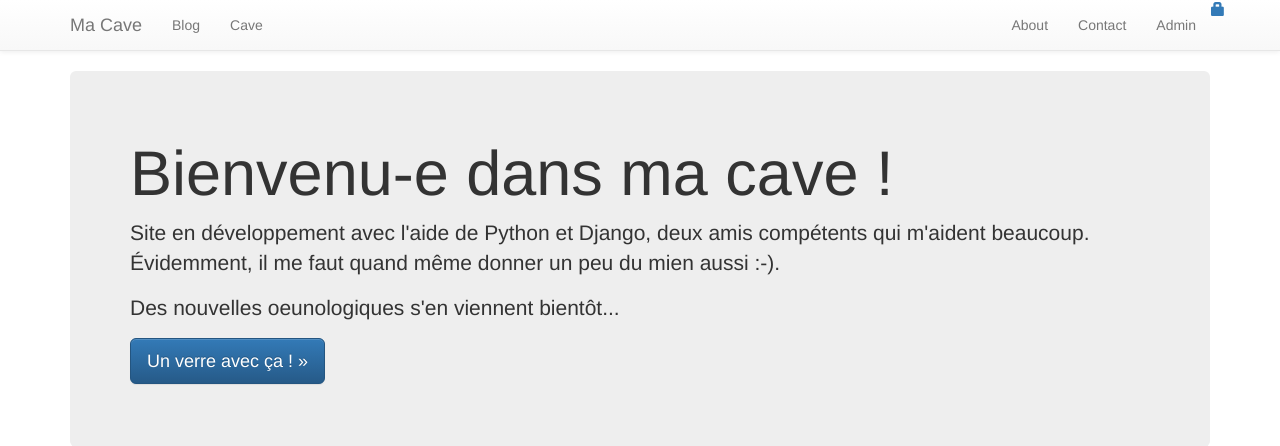
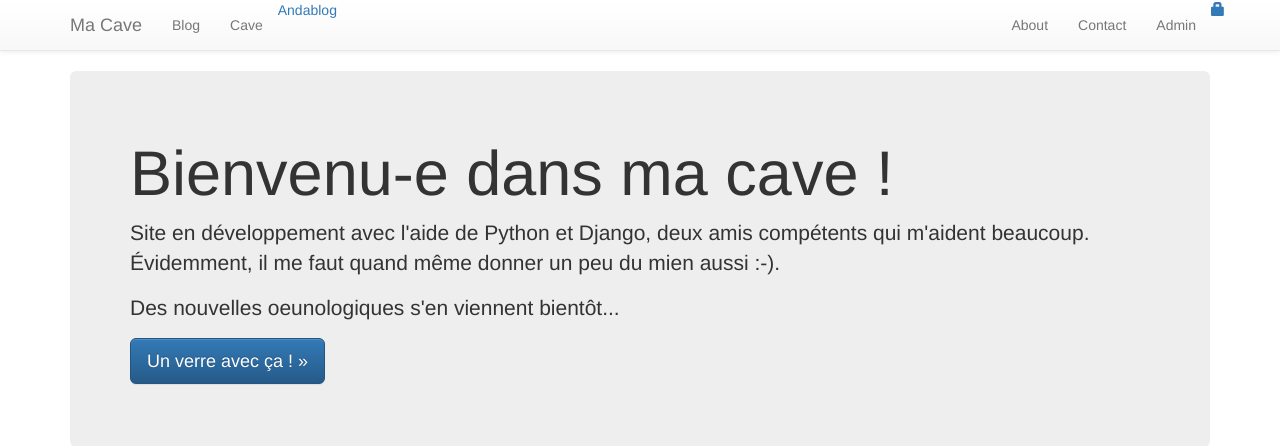
Before and after one commit to dominiquecode/cave, a Django app: page / in a window 1280 px wide. Shown: the top 446 px of the page. Run offline with Django 3.2, Linux system fonts and the light colour scheme; some libraries are stand-ins or nearby versions.

Commit message:
changement urls

```diff
--- a/templates/base.html
+++ b/templates/base.html
@@ -62,6 +62,7 @@
             <!--<li class="active"><a href="/">Home</a></li>-->
              <li><a href="{% url 'blog' %}">Blog</a></li>
               <li><a href="{% url 'cave' %}">Cave</a></li>
+              <lir><a href="{% url 'andablog' %}">Andablog</a></lir>
 
 
             <!--<li class="dropdown">
```
